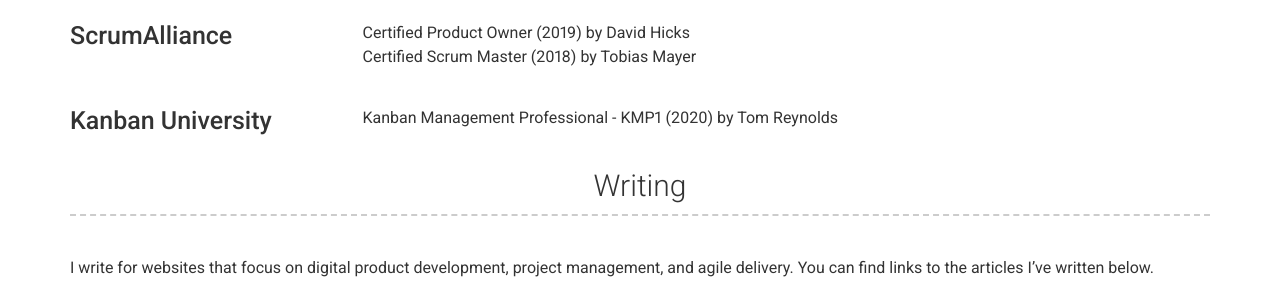
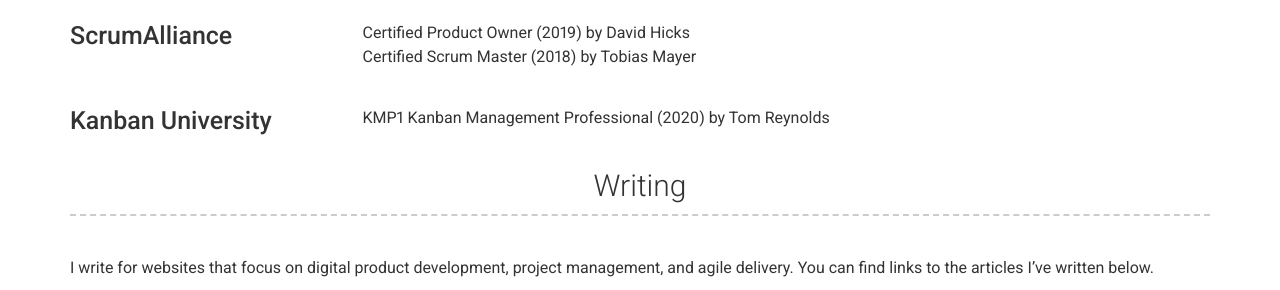
Before and after one commit to csgdavidson/Charlie-Davidson2, a Jekyll site: the page built from index.md, in a window 1280 px wide. Shown: the part 1317-1607 px from the top of the page. Built offline with Jekyll 4.4.1, drawn with Linux system fonts in a browser that asks for light colours; nearby versions of some CDN libraries.

```diff
--- a/_data/projects.yml
+++ b/_data/projects.yml
@@ -6,4 +6,4 @@
     Certified Scrum Master (2018) by Tobias Mayer
 - name: Kanban University
   description: | # this will include new lines to allow paragraphs
-    Kanban Management Professional - KMP1 (2020) by Tom Reynolds
+    KMP1 Kanban Management Professional (2020) by Tom Reynolds
```
